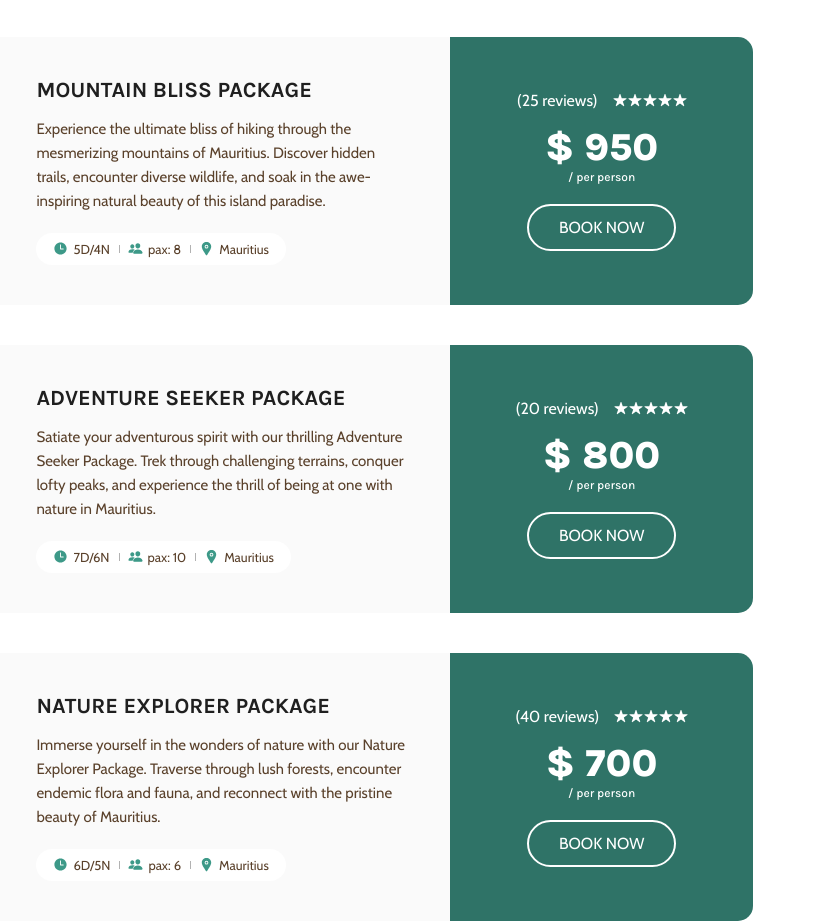
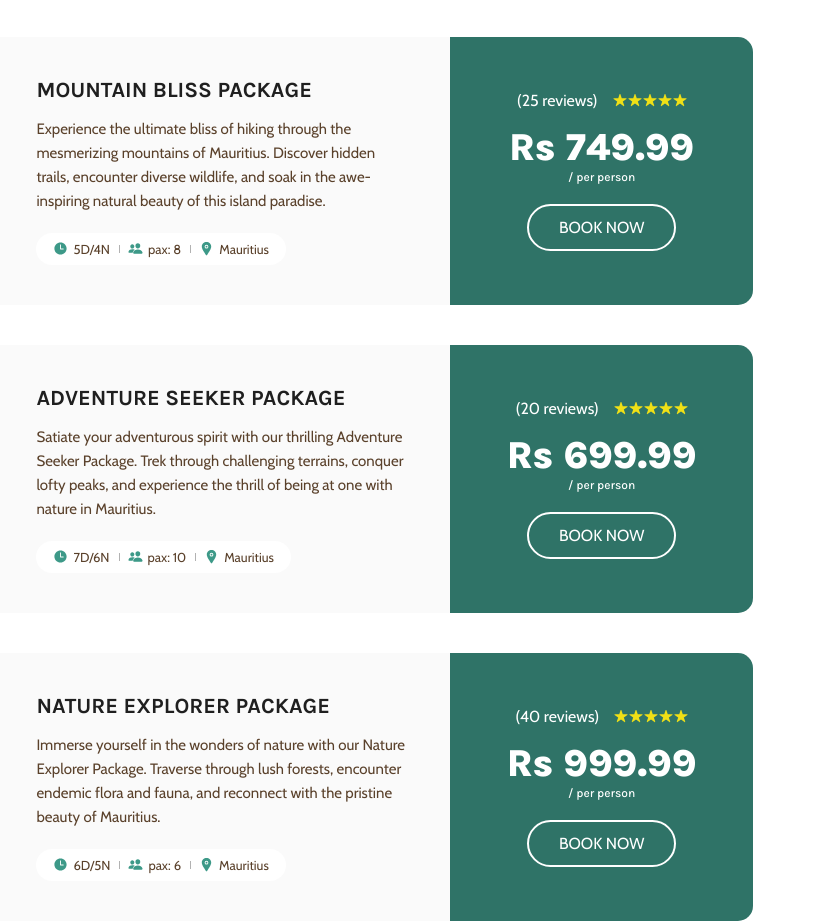
Before and after one commit to Mobee33/hike_adventure, a plain HTML site: page index.html in a window 1280 px wide. Shown: the part 2263-3187 px from the top of the page, 462-1280 px from the left. Drawn offline with nearby package versions, Linux system fonts and the light colour scheme.

Commit message:
change title of page and few changes

```diff
--- a/css/style.css
+++ b/css/style.css
@@ -633,6 +633,7 @@ body {
   align-items: center;
   gap: 1px;
   font-size: 14px;
+  color: #f0e016;
 }
 
 .package-card .card-rating iob-icon:last-child {
--- a/index.html
+++ b/index.html
@@ -4,7 +4,7 @@
     <meta charset="UTF-8">
     <meta http-equiv="X-UA-Compatible" content="IE=edge">
     <meta name="viewport" content="width=device-width, initial-scale=1.0">
-    <title>Document</title>
+    <title>Fajr Footsteps</title>
     <!--- favicon -->
     <link rel="shortcut icon" href="./favicon.svg" type="image/svg+xml">
 
@@ -374,7 +374,7 @@
                     </div>
 
                     <p class="price">
-                      $ 950
+                      Rs 749.99
                       <span>/ per person</span>
                     </p>
 
@@ -443,7 +443,7 @@
                     </div>
 
                     <p class="price">
-                      $ 800
+                      Rs 699.99
                       <span>/ per person</span>
                     </p>
 
@@ -512,7 +512,7 @@
                     </div>
 
                     <p class="price">
-                      $ 700
+                      Rs 999.99
                       <span>/ per person</span>
                     </p>
 
```
